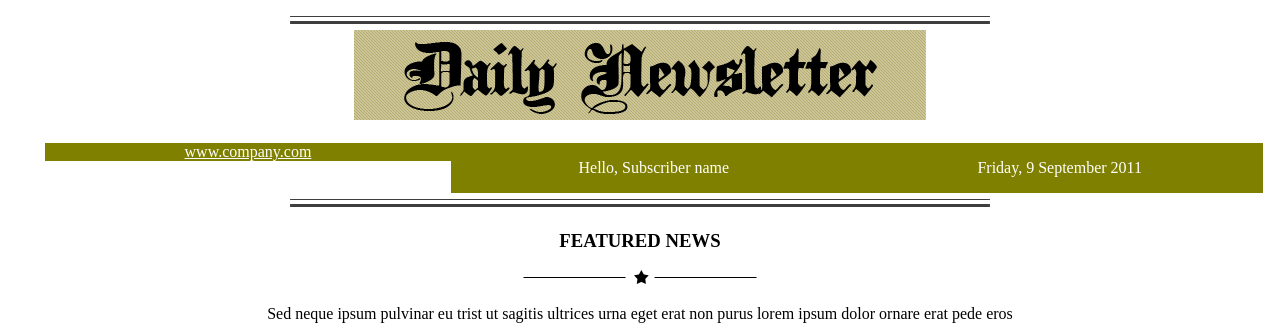
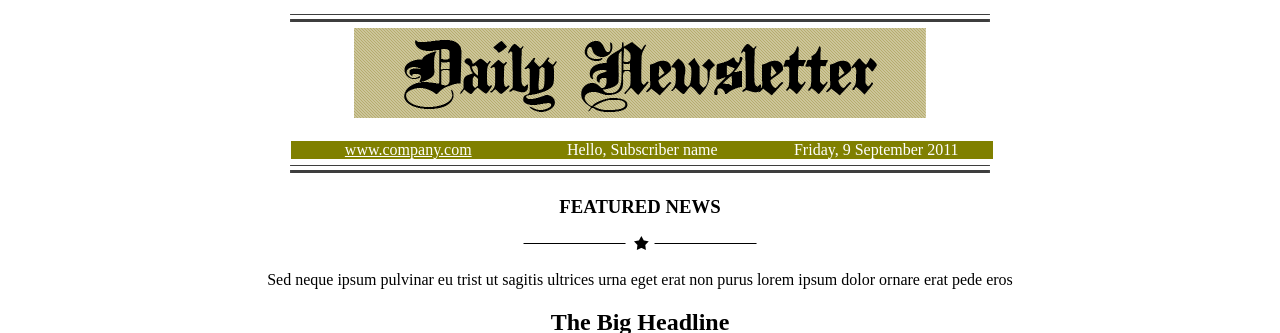
Before and after one commit to raumteuder/newsletter, a PHP site: page / in a window 1280 px wide; the page is wider, and only the part inside the window is pictured. Shown: the top 333 px of that part. Run offline with PHP 8.4, Linux system fonts and the light colour scheme.

Commit message:
changes to header and nav

```diff
--- a/index.html
+++ b/index.html
@@ -10,16 +10,18 @@
   <body>
     <!-- for header -->
     <header>
-      <img src="line2.png" alt="line2" class="line2" />
-      <br />
-      <img src="download.png" alt="header" />
-      <nav>
+      <div class="header">
+        <img src="line2.png" alt="line2" class="line2" />
+        <br />
+        <img src="download.png" alt="header" />
+      </div>
+      <div class="nav">
         <ul>
           <li><a href="www.google.com">www.company.com</a></li>
-          <li><p id="p-mid">Hello, Subscriber name</p></li>
-          <li><p id="p-right">Friday, 9 September 2011</p></li>
+          <li>Hello, Subscriber name</li>
+          <li>Friday, 9 September 2011</li>
         </ul>
-      </nav>
+      </div>
       <img src="line2.png" alt="line2" class="line2" />
     </header>
     <!-- for main -->
--- a/styles.css
+++ b/styles.css
@@ -1,8 +1,7 @@
 body {
-  margin: 10px 0;
   padding: 0 5px;
   text-align: center;
-  align-content: center;
+  /* align-content: center; */
 }
 
 .section-container {
@@ -13,16 +12,21 @@ body {
   width: 700px;
   height: 8px;
 }
+.nav {
+  height: 5px;
+  width: 820px;
+  align-items: center;
+  padding-left: 19%;
+}
 
-header nav ul li {
+.nav ul li {
   list-style: none;
   float: left;
   color: white;
-  width: 33%;
+  width: 30%;
   background: olive;
 }
-
-header nav ul li a {
+.nav ul li a {
   color: white;
 }
 
```
